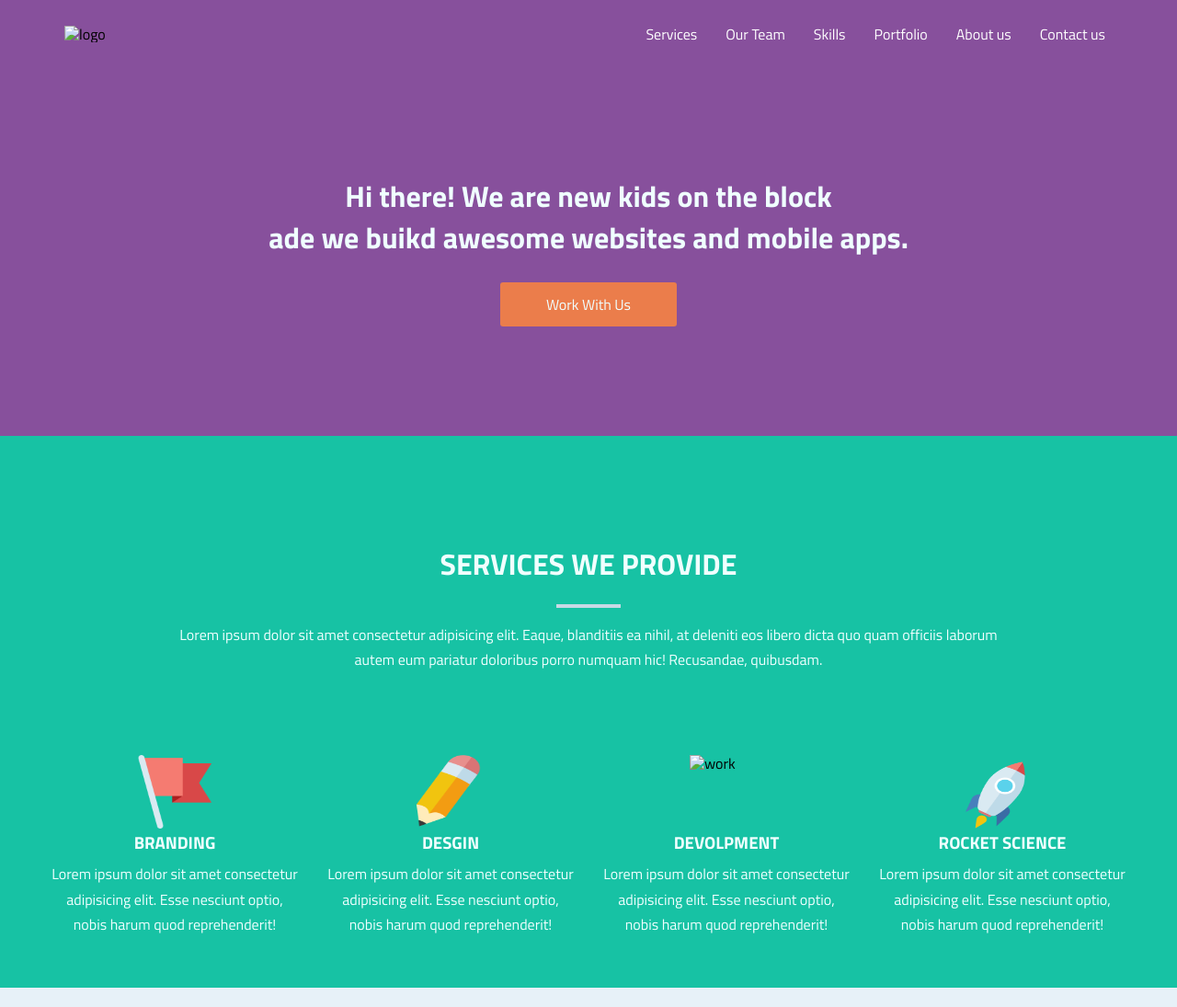
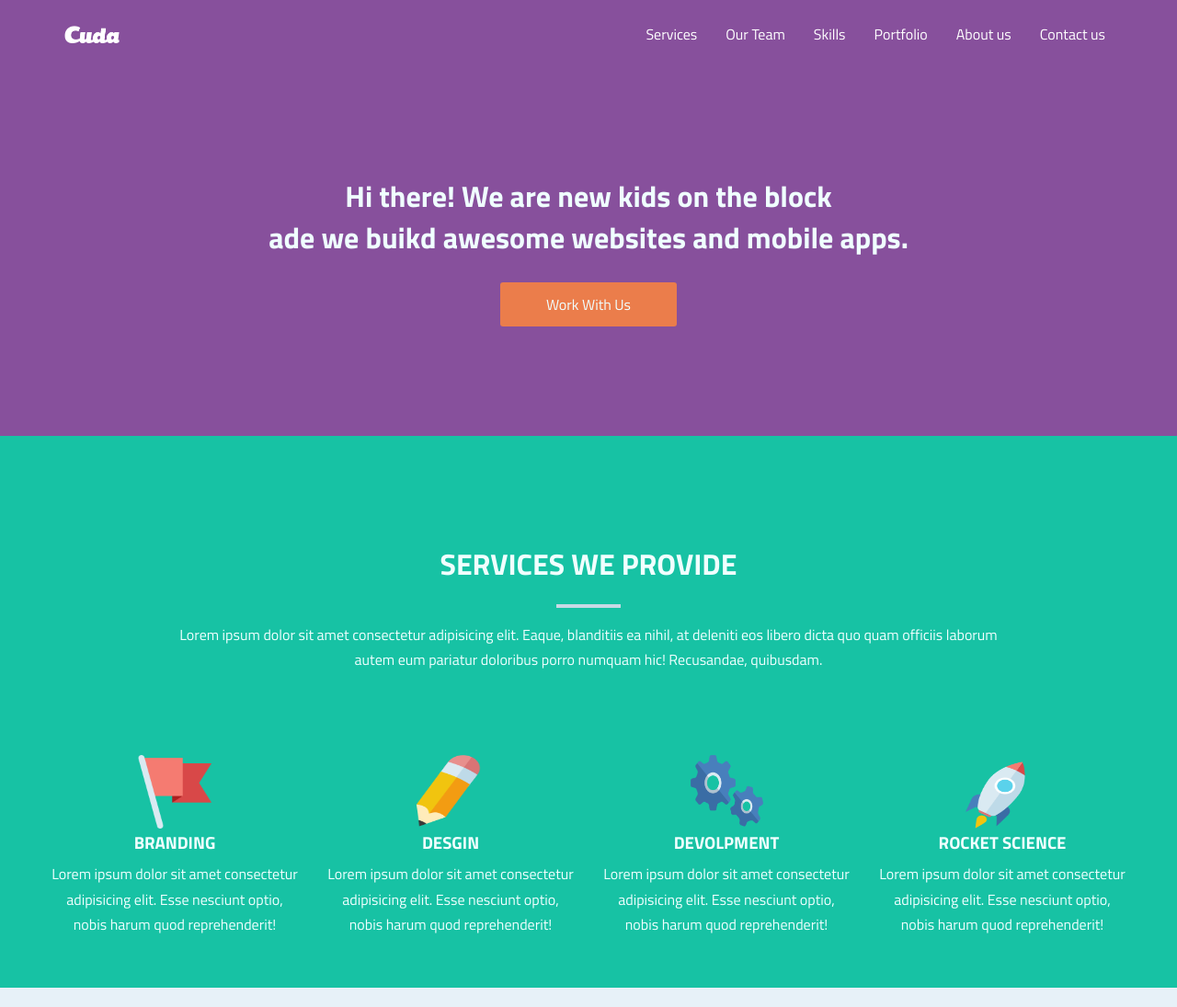
Before and after one commit to ramiMenasa/ProjectHTMLCSS, a plain HTML site: page landingPage.html in a window 1280 px wide. Shown: the top 1095 px of the page at 92% size. Drawn offline with Linux system fonts and the light colour scheme; the site is published under a folder, as on GitHub Pages, so addresses that start at the root find nothing.

Commit message:
Update landingPage.html

```diff
--- a/landingPage.html
+++ b/landingPage.html
@@ -18,7 +18,7 @@
     <!-- start header -->
      <div class="header">
         <div class="container">
-            <img  class="logo" src="/pic/logo1.png" alt="logo ">
+            <img  class="logo" src="pic/logo1.png" alt="logo ">
             <div class="links">
                 <ul>
                     <li> <a href="#services">Services</a></li>
@@ -73,7 +73,7 @@
                             <h3 class="titleText">Desgin</h3>
                             <p class="titleText">Lorem ipsum dolor sit amet consectetur adipisicing elit. Esse nesciunt optio, nobis harum quod reprehenderit!</p>
                         </div>
-                        <div class="services"> <img src="/pic/Shape 20.png" alt="work">
+                        <div class="services"> <img src="pic/Shape 20.png" alt="work">
                             <h3 class="titleText">Devolpment</h3>
                             <p class="titleText">Lorem ipsum dolor sit amet consectetur adipisicing elit. Esse nesciunt optio, nobis harum quod reprehenderit!</p>
                         </div>
```
